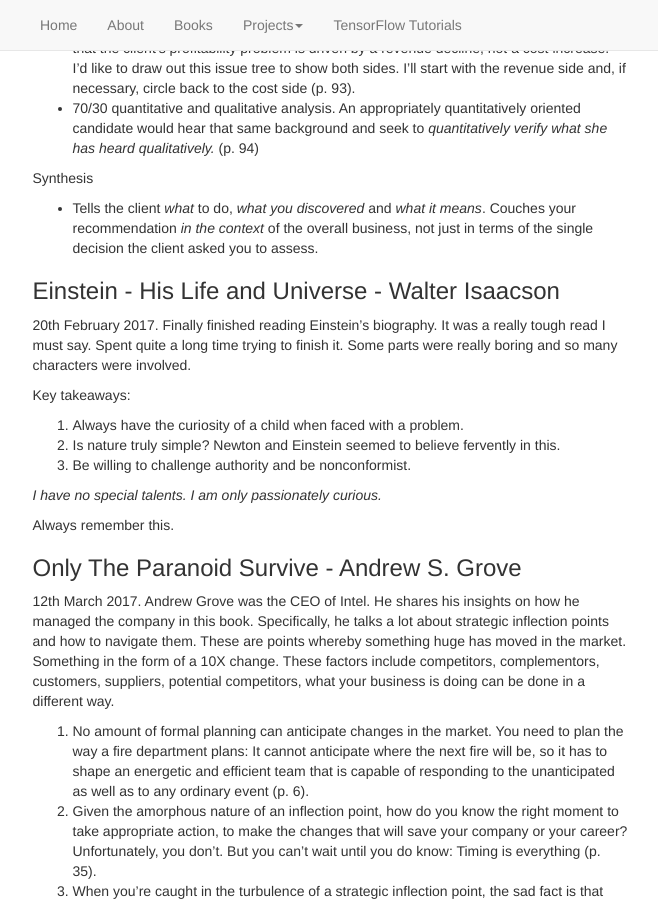
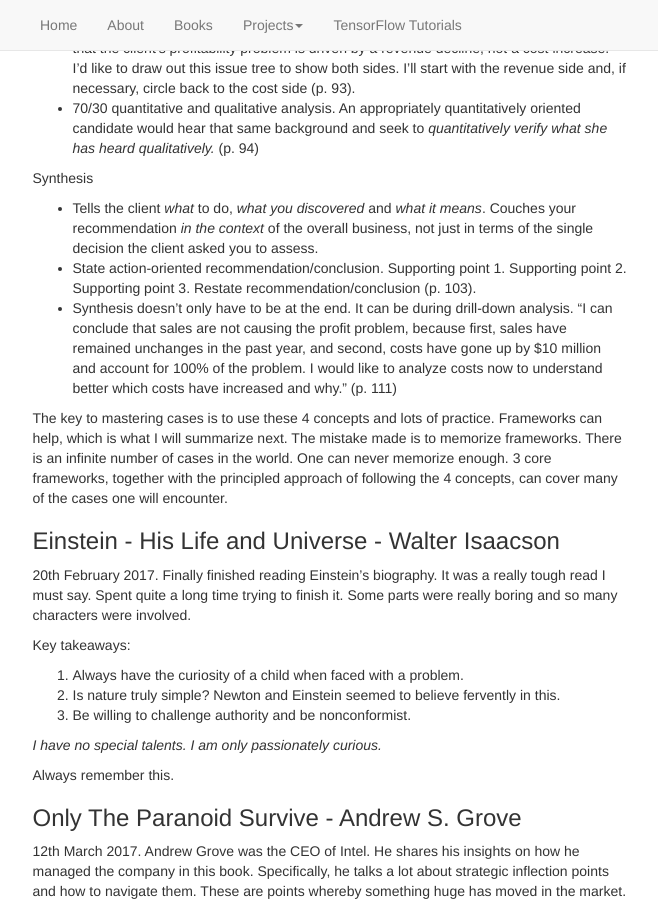
Before and after one commit to sspeng/jkschin.github.io, a Jekyll site: the page built from _posts/2017-01-01-2017-books.md, in a window 1280 px wide and 900 px high, scrolled down 2954 px. Shown: the whole window, without its empty margins (310-968 px from the left). Built offline with Jekyll 4.4.1, drawn with Linux system fonts in a browser that asks for light colours; nearby versions of some CDN libraries; some of the changed text lies outside the part shown.

Commit message:
Code Jam 2017 and Books 2017

```diff
--- a/_posts/2017-01-01-2017-books.md
+++ b/_posts/2017-01-01-2017-books.md
@@ -109,10 +109,10 @@
    analytical problem-solving *process*; and the ability to reach the correct
    conclusions based on that process. Of these, the former is more important (p.
    53).
-9. The majority of the time spent is *not* spent on solving the client's problem
-   - it's spent on isolating the underlying cause of the client's problem. Never
-     ever propose a solution to a case until you've isolated and defined the
-     problem. Then and only then can you propose a solution (p. 97).
+9. The majority of the time spent is *not* spent on solving the client's
+   problem. It's spent on isolating the underlying cause of the client's
+   problem. Never ever propose a solution to a case until you've isolated and
+   defined the problem. Then and only then can you propose a solution (p. 97).
 
 With this in mind, we move on to the core problem solving tools. Hypothesis;
 Issue-tree; Drill-down analysis; Synthesis. Synthesis is extremely important
@@ -180,7 +180,21 @@
 - Tells the client *what* to do, *what you discovered* and *what it means*.
   Couches your recommendation *in the context* of the overall business, not just
   in terms of the single decision the client asked you to assess.
+- State action-oriented recommendation/conclusion. Supporting point 1.
+  Supporting point 2. Supporting point 3. Restate recommendation/conclusion (p.
+  103).
+- Synthesis doesn't only have to be at the end. It can be during drill-down
+  analysis. "I can conclude that sales are not causing the profit problem,
+  because first, sales have remained unchanges in the past year, and second,
+  costs have gone up by $10 million and account for 100% of the problem. I would
+  like to analyze costs now to understand better which costs have increased and
+  why." (p. 111)
 
+The key to mastering cases is to use these 4 concepts and lots of practice.
+Frameworks can help, which is what I will summarize next. The mistake made is to
+memorize frameworks. There is an infinite number of cases in the world. One can
+never memorize enough. 3 core frameworks, together with the principled approach
+of following the 4 concepts, can cover many of the cases one will encounter.
 
 ### Einstein - His Life and Universe - Walter Isaacson
 20th February 2017. Finally finished reading Einstein's biography. It was a
```
Also changed, not shown: _posts/2017-04-09-code-jam-2017.md (added, +28 -0 lines).
